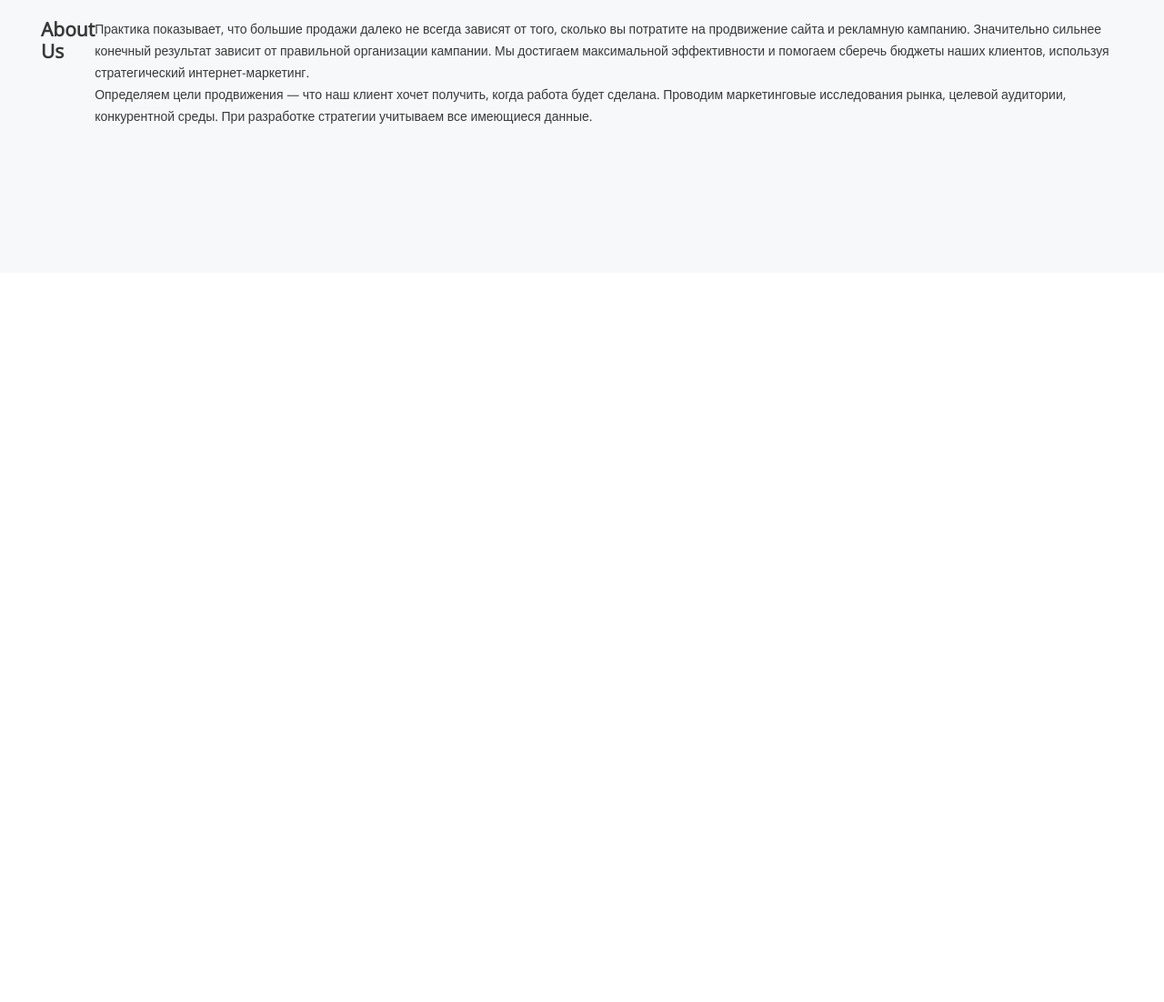
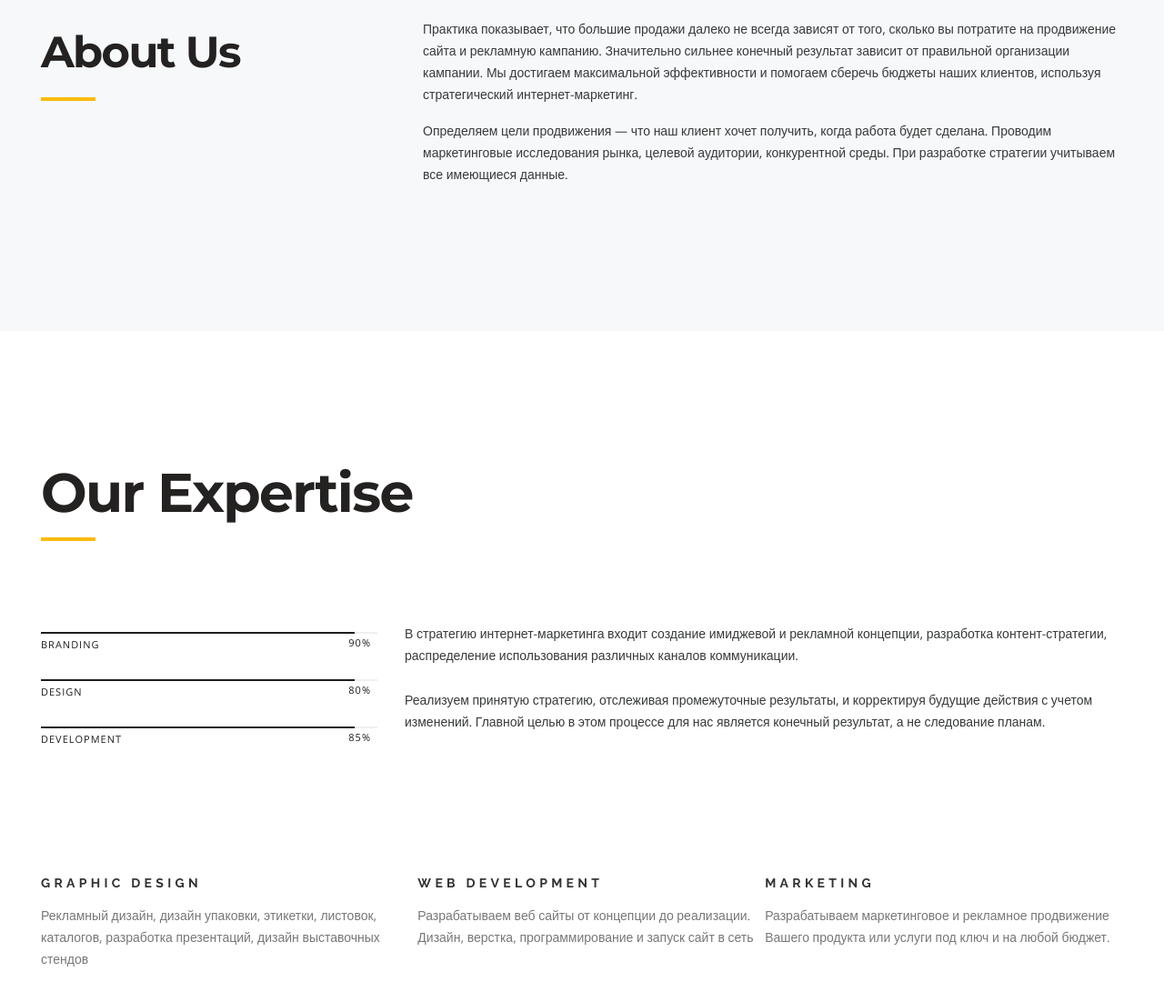
Before and after one commit to ruslansymonenko/Marketing, a plain HTML site: page index.html in a window 1280 px wide. Shown: the part 930-2032 px from the top of the page at 91% size. Before the commit the page ends 1230 px from the top, so only its background shows below. Drawn offline with nearby package versions, Linux system fonts and the light colour scheme.

Commit message:
continue to make basic css and html structure

```diff
--- a/css/style.css
+++ b/css/style.css
@@ -71,6 +71,29 @@ body{
     margin: 0 auto;
 }
 
+.title{
+    font-family: 'Montserrat';
+    font-weight: 700;
+    font-size: 60px;
+    line-height: 75px;
+    letter-spacing: -1.65px;
+    color: #242121;
+    position: relative;
+    padding-bottom: 16px;
+    align-self: flex-start;
+}
+.title::after{
+    content: "";
+    width: 60px;
+    height: 4px;
+    background-color: #FCBB08;
+    bottom: 0;
+    left: 0;
+    position: absolute;
+}
+
+/*--------------------------Header*/
+
 .header__top-inner{
     padding-bottom: 29px;
     display: flex;
@@ -140,17 +163,112 @@ body{
 }
 
 .header__icon{
-    margin-bottom: 62px;
+    margin-bottom: 32px;
 }
 
 /*-------------------------About*/
 
 .about{
     background-color: #F6F8FA;
-    padding: 150px 0 160px;
+    padding: 150px 0 144px;
 }
 
 .about__inner{
     display: flex;
     justify-content: space-between;
 }
+
+.about_title{
+    font-size: 48px;
+}
+
+.about__text p{
+    max-width: 770px;
+    margin-bottom: 16px;
+}
+
+
+/*---------------------Expertise*/
+
+.expertise{
+    padding: 140px 0 160px;
+}
+
+.expertise_title{
+    margin-bottom: 90px;
+}
+
+.expertise__inner{
+    display: flex;
+    margin-bottom: 110px;
+}
+
+.experise__info{
+    width: 370px;
+    margin-right: 30px;
+    flex: none;
+    margin-top: 10px;
+}
+
+.expertise__text p{
+    margin-bottom: 25px;
+}
+
+.experise__info-item{
+    border-top: 2px solid #1D1D1D;
+    padding: 2px 0 28px;
+    text-transform: uppercase;
+    font-family: 'Open Sans';
+    font-weight: 400;
+    font-size: 11px;
+    line-height: 20px;
+    letter-spacing: 1px;
+    color: #1D1D1D;
+    position: relative;
+}
+
+.experise__info-item span{
+    display: block;
+    position: absolute;
+    right: 0;
+    top: 0;
+    margin-right: 7px;
+}
+
+.experise__info-item span::before{
+    content: "";
+    position: absolute;
+    height: 2px;
+    background-color: #F0F0F0;
+    top: -2px;
+    right: -7px;
+    width: 100%;
+}
+
+.expertise_items{
+    display: flex;
+    justify-content: space-between;
+}
+
+.experise__item{
+    width: 370px;
+    padding-left: 85px;
+}
+
+.expertise_item-title{
+    font-family: 'Raleway';
+    font-weight: 700;
+    font-size: 14px;
+    line-height: 20px;
+    text-transform: uppercase;
+    margin-bottom: 14px;
+    letter-spacing: 4.29px;
+    color: #333333;
+}
+
+.expertise_item-text{
+    font-weight: 300;
+    font-size: 14px;
+    line-height: 24px;
+    color: #777777;
+}
--- a/index.html
+++ b/index.html
@@ -76,8 +76,8 @@
     <section class="about">
         <div class="container">
             <div class="about__inner">
-                <h2 class="title">About Us</h2>
-                <div class="about_text">
+                <h2 class="title about_title">About Us</h2>
+                <div class="about__text">
                     <p>
                         Практика показывает, что большие продажи далеко не всегда зависят от того, сколько вы потратите на продвижение сайта и рекламную кампанию. Значительно сильнее конечный результат зависит от правильной организации кампании. Мы достигаем максимальной эффективности и помогаем сберечь бюджеты наших клиентов, используя стратегический интернет-маркетинг.
                     </p>
@@ -88,6 +88,55 @@
             </div>
         </div>
     </section>
+    <section class="expertise">
+        <div class="container">
+            <h2 class="title expertise_title">Our Expertise</h2>
+            <div class="expertise__inner">
+                <div class="experise__info">
+                    <div class="experise__info-item">
+                        BRANDING
+                        <span style="width: calc(100%-90%);">90%</span>
+                    </div>
+                    <div class="experise__info-item">
+                        DESIGN
+                        <span style="width: calc(100%-80%);">80%</span>
+                    </div>
+                    <div class="experise__info-item">
+                        DEVELOPMENT
+                        <span style="width: calc(100%-85%);">85%</span>
+                    </div>
+                </div>
+                <div class="expertise__text">
+                    <p>
+                        В стратегию интернет-маркетинга входит создание имиджевой и рекламной концепции, разработка контент-стратегии, распределение использования различных каналов коммуникации.
+                    </p>
+                    <p>
+                        Реализуем принятую стратегию, отслеживая промежуточные результаты, и корректируя будущие действия с учетом изменений. Главной целью в этом процессе для нас является конечный результат, а не следование планам.
+                    </p>
+                </div>
+            </div>
+            <div class="expertise_items">
+                <div class="expertise_item">
+                    <h4 class="expertise_item-title">GRAPHIC DESIGN</h4>
+                    <p class="expertise_item-text">
+                        Рекламный дизайн, дизайн упаковки, этикетки, листовок, каталогов, разработка презентаций, дизайн выставочных стендов
+                    </p>
+                </div>
+                <div class="expertise_item">
+                    <h4 class="expertise_item-title">WEB DEVELOPMENT</h4>
+                    <p class="expertise_item-text">
+                        Разрабатываем веб сайты от концепции до реализации. Дизайн, верстка, программирование и запуск сайт в сеть
+                    </p>
+                </div>
+                <div class="expertise_item">
+                    <h4 class="expertise_item-title">MARKETING</h4>
+                    <p class="expertise_item-text">
+                        Разрабатываем маркетинговое и рекламное продвижение Вашего продукта или услуги под ключ и на любой бюджет.
+                    </p>
+                </div>
+            </div>
+        </div>
+    </section>
 
     <script src="https://ajax.googleapis.com/ajax/libs/jquery/3.6.1/jquery.min.js"></script>
     <script src="./js/main.js"></script>
```
Also changed, not shown: images/design-icon.svg (added).
